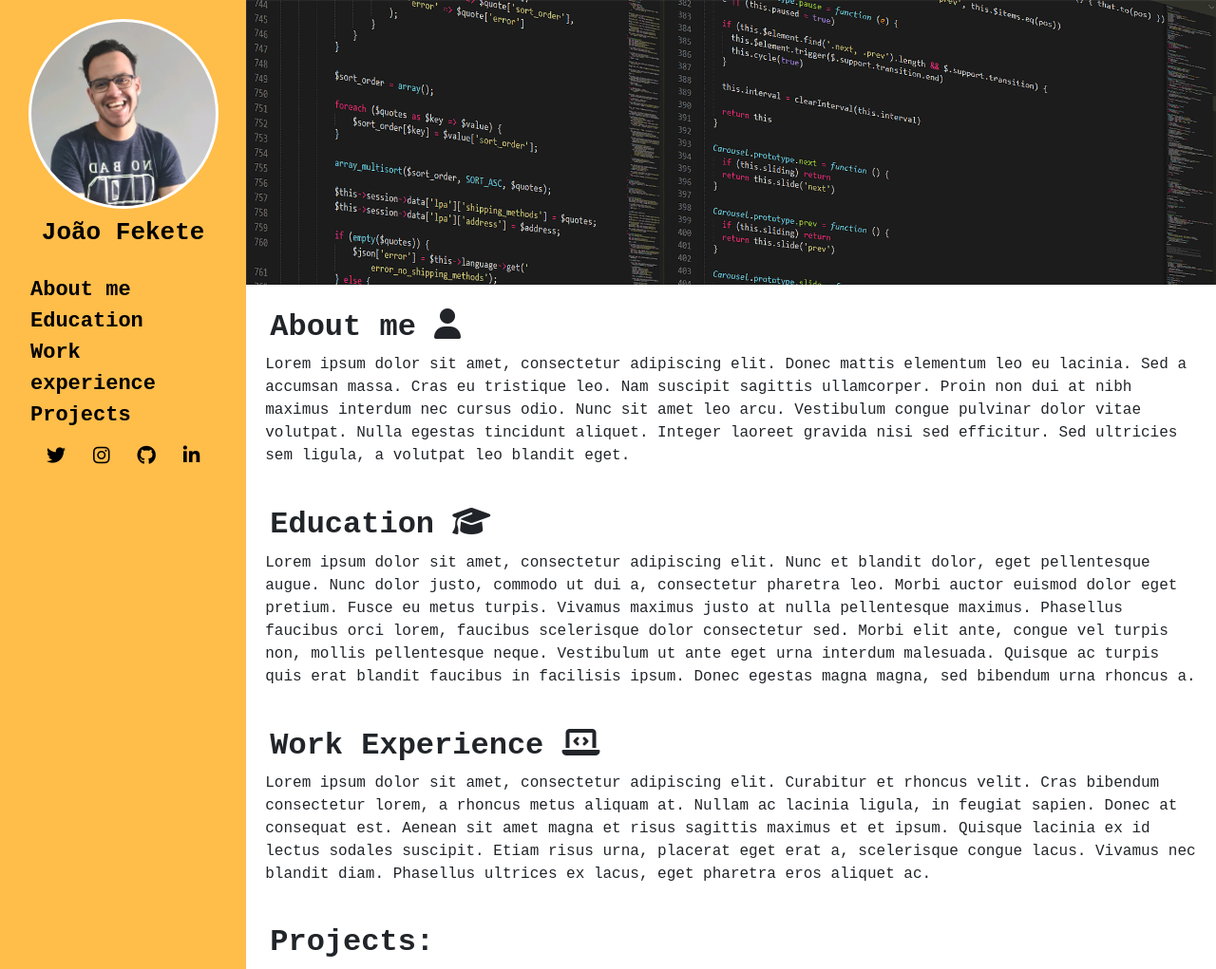
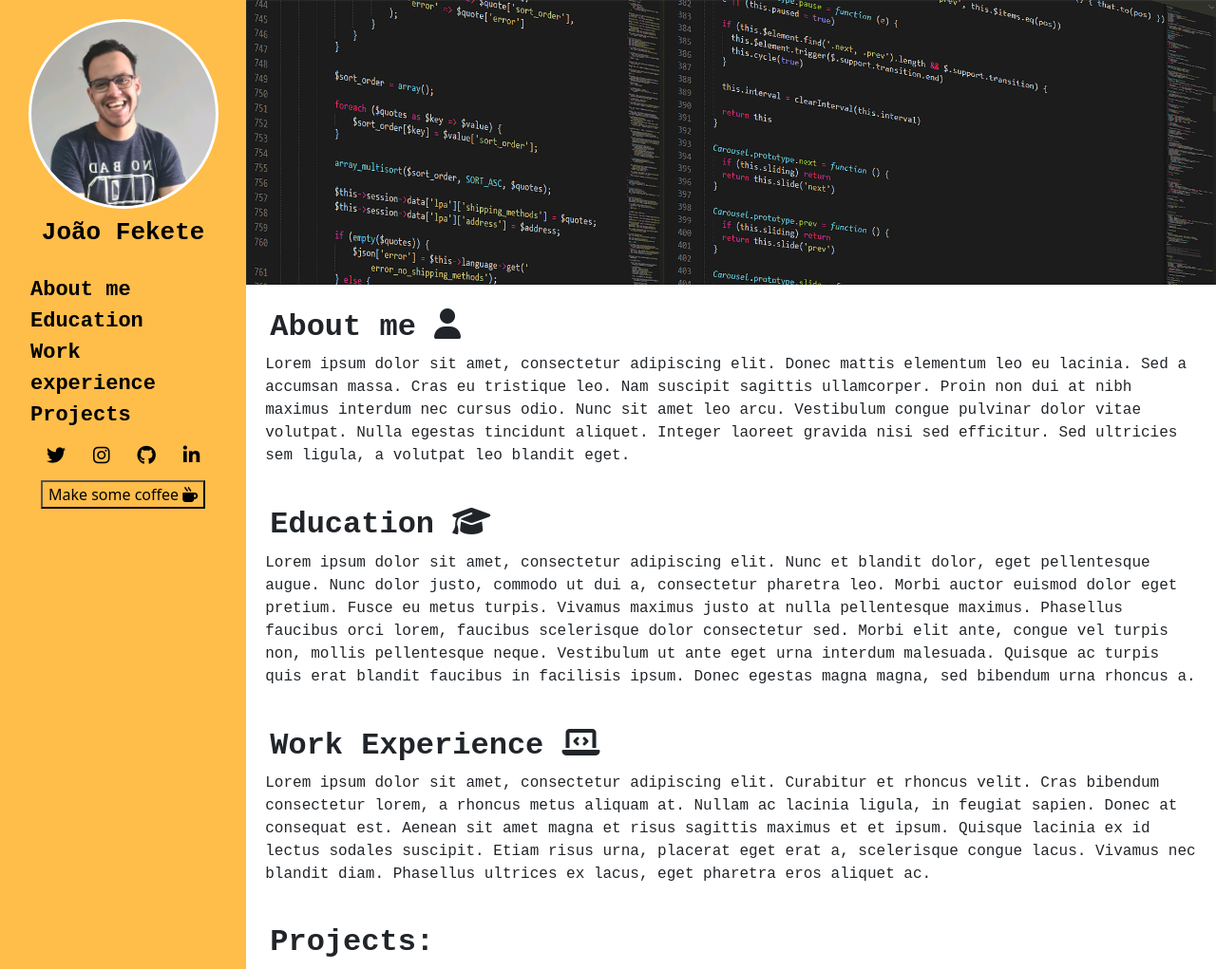
Before and after one commit to joao-gabriel-fekete/joao-gabriel-fekete.github.io, a plain HTML site: page index.html in a window 1280 px wide. Shown: the whole page at 95% size. Drawn offline with nearby package versions, Linux system fonts and the light colour scheme.

Commit message:
Adding coffee

```diff
--- /dev/null
+++ b/functions.js
@@ -0,0 +1,3 @@
+function makeCoffee(){
+    window.open("coffee.html")
+}
--- a/index.html
+++ b/index.html
@@ -6,6 +6,7 @@
 <link href="style.css" rel="stylesheet">
 <link rel="stylesheet" href="https://cdnjs.cloudflare.com/ajax/libs/font-awesome/4.7.0/css/font-awesome.min.css">
 <script src="https://kit.fontawesome.com/5f11f2d177.js" crossorigin="anonymous"></script>
+<script src="functions.js"></script>
     <meta charset="UTF-8">
     <meta http-equiv="X-UA-Compatible" content="IE=edge">
     <meta name="viewport" content="width=device-width, initial-scale=1.0">
@@ -37,6 +38,12 @@
                         <a href="https://github.com/joao-gabriel-fekete" target="_blank" class="fa fa-github"></a>
                         <a href="https://www.linkedin.com/in/jo%C3%A3o-fekete-7076a814b/" target="_blank" class="fa fa-linkedin"></a>
                     </ul>
+                </div>
+                <div class="coffeeDiv">
+                    <button onclick="makeCoffee()" id="coffeeButton" class="coffeeButton">
+                        Make some coffee
+                        <i class="fa-solid fa-mug-hot"></i>
+                    </button>
                 </div>
             </header>
         </div>
--- a/style.css
+++ b/style.css
@@ -58,6 +58,18 @@
     color: #0009;
 }
 
+.coffeeDiv{
+    padding-left: 20px;
+    padding-right: 20px;
+    align-items: center;
+    display: flex;
+    justify-content: space-evenly;
+}
+
+.coffeeButton{
+    background-color: transparent;
+}
+
 .pageContent{
     width: 80%;
     float: right;
```
